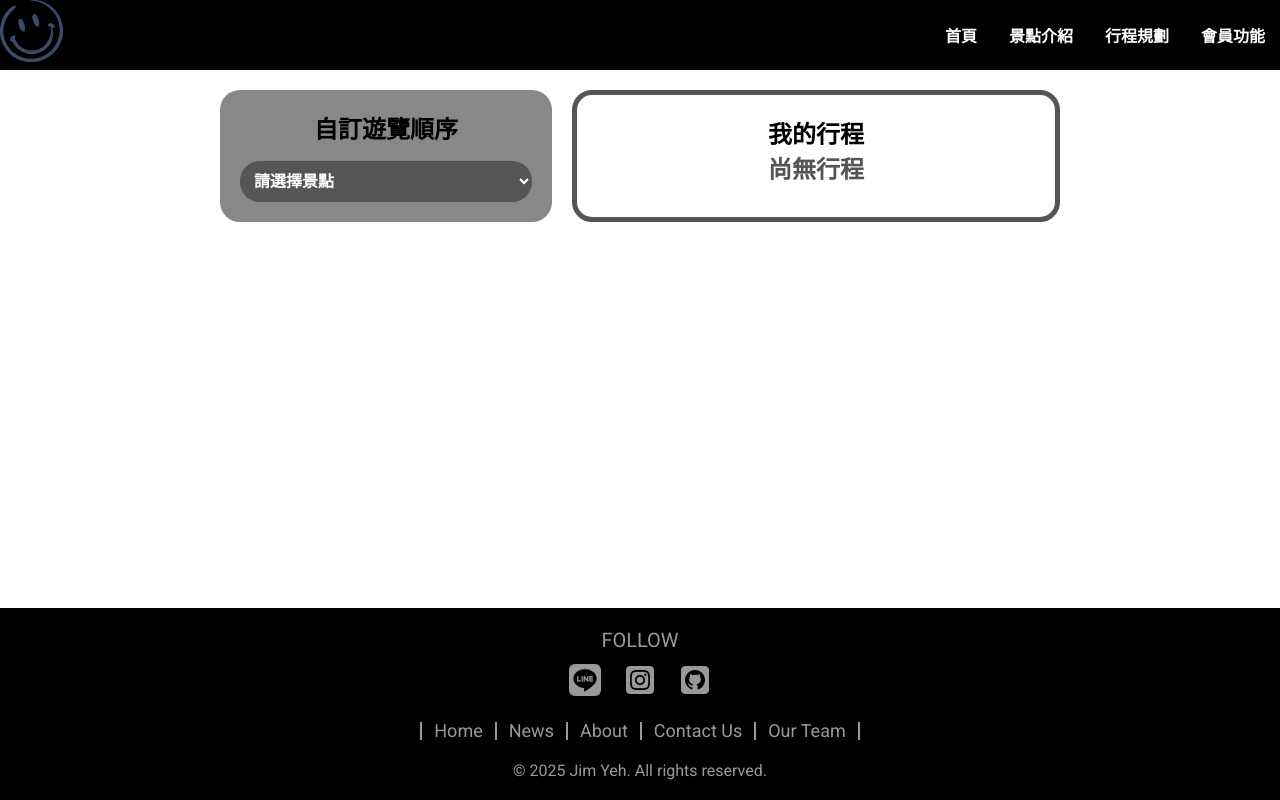
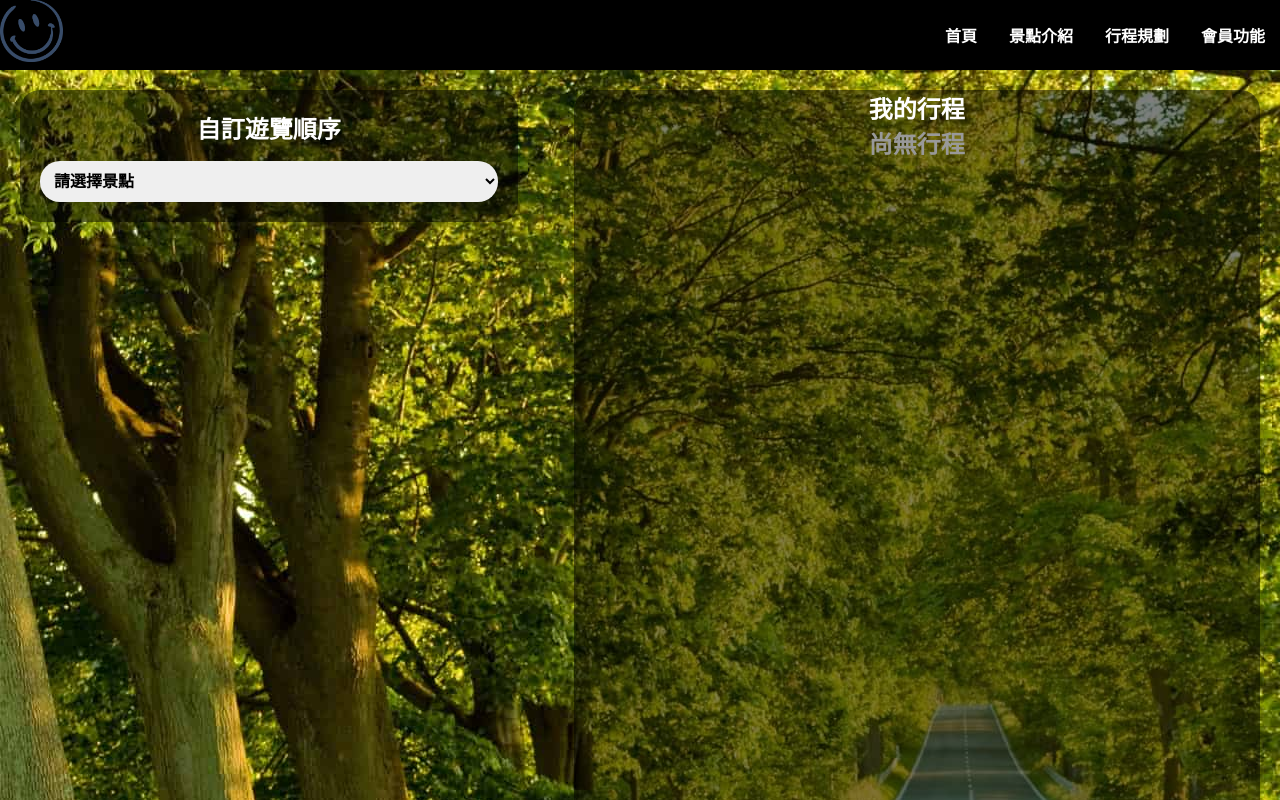
Before and after one commit to ok037352085/PHPTravelWebSite, a Vue app: page /TravelWebSite/schedule in a window 1280 px wide. Shown: the top 800 px of the page. Built offline with nearby package versions, Linux system fonts and the light colour scheme.

Commit message:
update background

```diff
--- a/src/Home.vue
+++ b/src/Home.vue
@@ -97,9 +97,6 @@
         pause();
         document.removeEventListener("visibilitychange", () => {});
     });
-
-    // onActivated(play);
-    // onDeactivated(pause);
 </script>
 
 <template>
@@ -140,20 +137,18 @@
                 </ul>
             </div>
         </div>
-        <div>
-            <img :src="imagewheel">
-        </div>
     </div>
 </template>
 
 <style scoped>
+
+.container {
+    background: skyblue;
+}
+
 .head {
     width: 100%;
     height: 70px;
-}
-
-h1 {
-    cursor: default;
 }
 
 .homepage-title {
@@ -163,6 +158,7 @@ h1 {
     flex-direction: column;
     justify-content: center;
     align-items: center;
+    cursor: default;
 }
 
 .homepage-title h1 {
@@ -203,12 +199,6 @@ h1 {
     object-fit: cover;
 }
 
-.info {
-    margin-left: 70px;
-    margin-right: 70px;
-    padding: 20px;
-}
-
 .info .info-news {
     display: flex;
     flex-direction: column;
@@ -219,7 +209,7 @@ h1 {
 .info .info-news ul {
     font-family: "Roboto", sans-serif;
     list-style: none;
-        display: flex;
+    display: flex;
     flex-direction: column;
     justify-content: center;
     align-items: center;
@@ -227,7 +217,6 @@ h1 {
 
 .info .info-news ul li {
     margin: 10px;
-
 }
 
 .info .info-news ul li a {
@@ -261,6 +250,13 @@ h1 {
 
 .next {
   right: 10px;
+}
+
+footer {
+    position: absolute;
+    bottom: 0;
+    width: 100vw;
+    height: 100px;
 }
 
 @media (max-width: 1199px) {
--- a/src/Schedule.vue
+++ b/src/Schedule.vue
@@ -156,16 +156,18 @@
 }
 
 .container {
+    width: 100%;
+    height: 100vh;
     display: flex;
     justify-content: center;
-    gap: 20px;
-    padding: 20px
+    gap: 1rem;
+    background-image: url('./assets/images/background.jpg');
 }
 
 /* 左邊 */
 .left-panel {
     flex: 2;
-    background: #888;
+    background: rgba(0,0,0,0.5);
     padding: 20px;
     border-radius: 20px;
     height: max-content;
@@ -173,6 +175,8 @@
     flex-direction: column;
     align-items: center;
     gap: 1rem;
+    color: #fff;
+    margin: 20px;
 }
 
 .left-panel select {
@@ -180,15 +184,9 @@
     font-size: 16px;
     font-weight: 600;
     padding: 10px;
-    background: #555;
-    color: #fff;
     border: none;
     border-radius: 20px;
     outline: none;
-}
-
-.left-panel select:hover {
-    background: #000;
 }
 
 select,::picker(select) {
@@ -199,6 +197,7 @@ select,::picker(select) {
     border: none;
     border-radius: 20px;
     margin-top: 5px;
+    padding: 1rem;
 }
 
 .left-panel .left-container {
@@ -222,28 +221,28 @@ select,::picker(select) {
     display: block;
 }
 .left-panel button {
-    background: #555;
+    background: rgba(0,0,0,0.8);
     width: 100%;
+    padding: 10px;
     font-size: 16px;
     font-weight: 600;
     color: white;
     border: none;
-    margin-top: 15px;
-    padding: 10px 20px;
     border-radius: 20px;
     cursor: pointer;
 }
 .left-panel button:hover {
-    background: #000;
+    background: rgba(0,0,0,1);
 }
 
 /* 右邊 */
 .right-panel {
-    position: relative;
+    background: rgba(0,0,0,0.5);
     flex: 3;
-    padding: 20px;
-    border: 5px solid #555;
     border-radius: 20px;
+    color: #fff;
+    margin: 20px;
+
 }
 
 .right-panel h2 {
@@ -257,14 +256,14 @@ select,::picker(select) {
     align-items: center;
     margin: 0 auto;
     font-size: 24px;
-    color: #555;
+    color: #999;
 }
 
 /* 卡片樣式 */
 .spot-card {
     display: flex;
     align-items: center;
-    background: #333;
+    background: rgba(0,0,0,0.8);
     border-radius: 15px;
     padding: 10px;
     margin: 10px auto;
--- a/src/components/Footer.vue
+++ b/src/components/Footer.vue
@@ -1,5 +1,5 @@
 <script setup>
-import { useRouter, useRoute } from 'vue-router'
+  const now = new Date().getFullYear()
 
 </script>
 
@@ -18,23 +18,8 @@ import { useRouter, useRoute } from 'vue-router'
                     </div>
                 </div>
             </div>
-            <div class="footer-middle">
-                <ul>
-                    <span></span>
-                    <li>Home</li>
-                    <span></span>
-                    <li>News</li>
-                    <span></span>
-                    <li>About</li>
-                    <span></span>
-                    <li>Contact Us</li>
-                    <span></span>
-                    <li>Our Team</li>
-                    <span></span>
-                </ul>
-            </div>
             <div class="footer-bottom">
-                <p>© 2025 Jim Yeh. All rights reserved.</p>
+                <p>Copyright © {{ now }}</p>
             </div>
         </div>
     </footer>
@@ -45,6 +30,7 @@ import { useRouter, useRoute } from 'vue-router'
 
 .footer-container {
   background: black;
+  bottom: 0;
   margin: 0;
   width: 100%;
   display: flex;
@@ -111,6 +97,8 @@ import { useRouter, useRoute } from 'vue-router'
 
 .footer-middle ul li {
   cursor: pointer;
+  color: #fff;
+  text-decoration: none;
 }
 
 .footer-middle ul span {
--- a/src/style.css
+++ b/src/style.css
@@ -7,10 +7,7 @@
 }
 
 body {
-    /* background: #999; */
-}
-.container {
-    margin: 0 200px;
+    background: #999;
 }
 
 @media (max-width: 767px) {
```
Also changed, not shown: src/assets/images/background.jpg (added), 5 other files (tests, documents, lock files or other folders).
